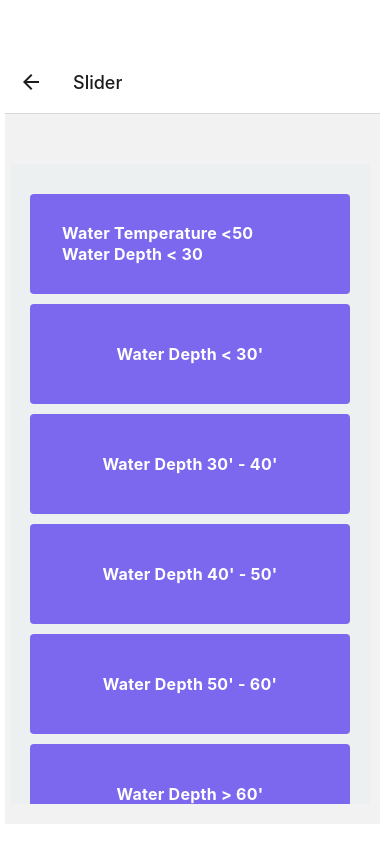
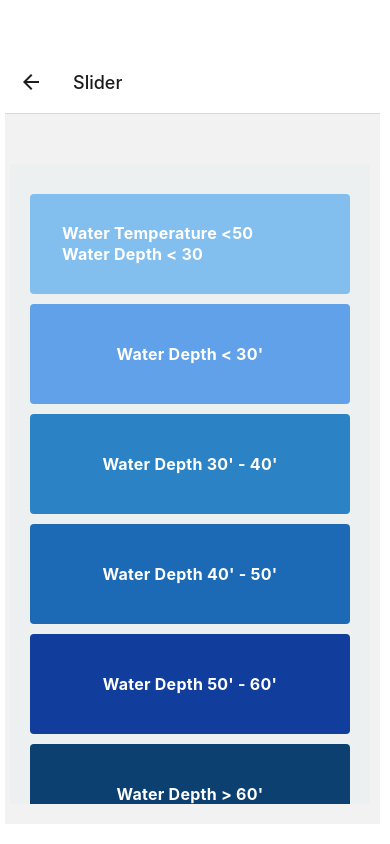
Before and after one commit to chandms/FishTechApp, a React Native app: screen / in a window 390 px wide. Both pictures are taken after a click on the button "PLEASE SELECT YOUR FISHING CONDITIONS". Built offline with nearby package versions, Linux system fonts and the light colour scheme.

Commit message:
changing button color

```diff
--- a/App.js
+++ b/App.js
@@ -87,8 +87,17 @@ const styles = StyleSheet.create({
     borderRadius: 4,
     marginTop: 10,
     elevation: 3,
-    backgroundColor: '#7b68ee',
     height: 100,
+  },
+  stop_button: {
+    alignItems: 'center',
+    justifyContent: 'center',
+    paddingVertical: 12,
+    paddingHorizontal: 32,
+    borderRadius: 4,
+    marginTop: 10,
+    elevation: 3,
+    height: 40,
   },
   text: {
     fontSize: 16,
@@ -105,9 +114,10 @@ const Slider_Component = ({navigation, route}) => {
   const [fileSelected, setFileSelected] = React.useState('');
 
   function ButtonsOpt(props) {
-    const { onPress, title = 'Save', sound_file } = props;
+    const { onPress, title = 'Save', sound_file, button_color_style } = props;
+
     return (
-      <Pressable style={styles.button} onPress={()=>playSound(sound_file)}>
+      <Pressable style={[styles.button, {backgroundColor:button_color_style}]} onPress={()=>playSound(sound_file)}>
         <Text style={styles.text}>{title}</Text>
 
       </Pressable>
@@ -148,16 +158,17 @@ const Slider_Component = ({navigation, route}) => {
     <SafeAreaView style={styles.safe_are_style}>
       <ScrollView>
  <View style={styles.container_slider}>
+      <ButtonsOpt title="Water Temperature <50     Water Depth < 30"sound_file={soundfiles.sound1} button_color_style='#82bfee' />
+      <ButtonsOpt title="Water Depth < 30'" sound_file={soundfiles.sound30} button_color_style='#61a1e9'/>
+      <ButtonsOpt title="Water Depth 30' - 40'" sound_file={soundfiles.sound40} button_color_style='#2b83c6'/>
+      <ButtonsOpt title="Water Depth 40' - 50'" sound_file={soundfiles.sound50} button_color_style='#1c6ab5'/>
+      <ButtonsOpt title="Water Depth 50' - 60'" sound_file={soundfiles.sound60} button_color_style='#113e9c'/>
+      <ButtonsOpt title="Water Depth > 60'" sound_file={soundfiles.sound70} button_color_style='#0b4071'/>
+   </View>
 
-      <ButtonsOpt title="Water Temperature <50     Water Depth < 30" sound_file={soundfiles.sound1}/>
-      <ButtonsOpt title="Water Depth < 30'" sound_file={soundfiles.sound30}/>
-      <ButtonsOpt title="Water Depth 30' - 40'" sound_file={soundfiles.sound40}/>
-      <ButtonsOpt title="Water Depth 40' - 50'" sound_file={soundfiles.sound50}/>
-      <ButtonsOpt title="Water Depth 50' - 60'" sound_file={soundfiles.sound60}/>
-      <ButtonsOpt title="Water Depth > 60'" sound_file={soundfiles.sound70}/>
-    </View>
-
-    <Button title="Stop Sound" onPress={() => {stopSound()}} style={{backgroundColor: 'red'}} />
+    <Pressable style={[styles.stop_button, {backgroundColor:'red'}]}  onPress={() => {stopSound()}}>
+      <Text style={styles.text}>{"Stop Sound"}</Text>
+    </Pressable>
     </ScrollView>
  </SafeAreaView>
 
```
